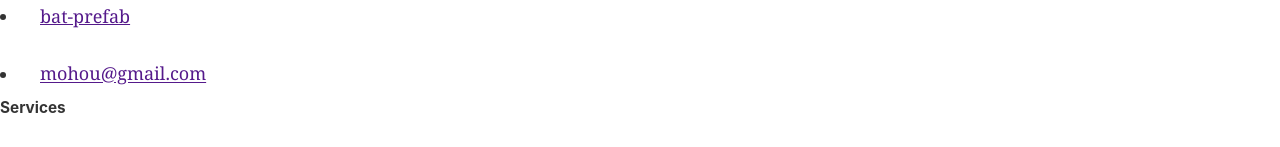
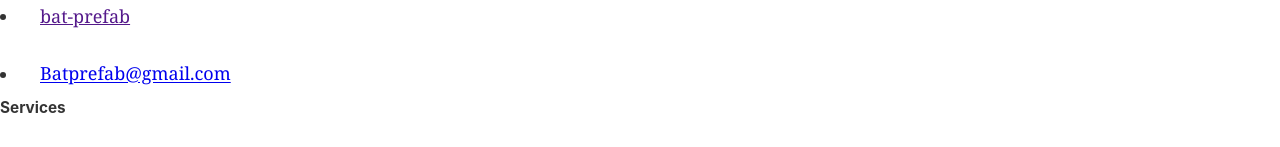
Before and after one commit to abouzeyd/Building, a Gatsby site: page / in a window 1280 px wide. Shown: the part 6571-6718 px from the top of the page. Built offline with nearby package versions, Linux system fonts and the light colour scheme; Gatsby itself is replaced by a stand-in of ours.

Commit message:
feats:mail

```diff
--- a/src/data/contacts.js
+++ b/src/data/contacts.js
@@ -5,5 +5,9 @@ import logofb from "../images/logofb.svg"
 export default [
   { link: "", text: "+22549607307", img: tel },
   { link: "", text: "bat-prefab", img: logofb },
-  { link: "", text: "mohou@gmail.com", img: envelope },
+  {
+    link: "mailto:Batprefab@gmail.com",
+    text: "Batprefab@gmail.com",
+    img: envelope,
+  },
 ]
```
